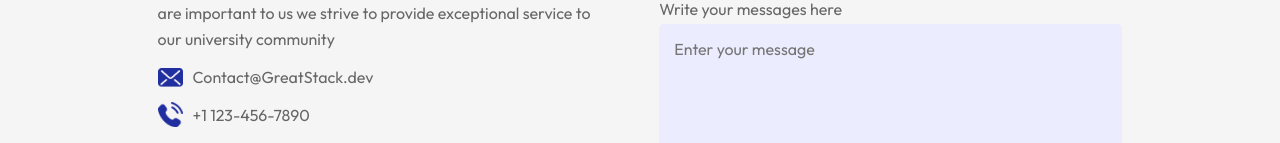
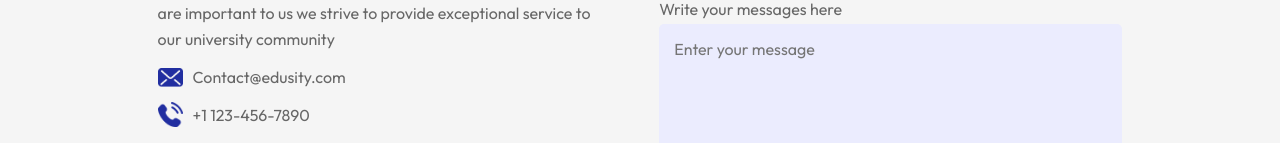
Before and after one commit to Perpetualisi/Educational-website, a React (Vite) app: page / in a window 1280 px wide. Shown: the part 3248-3391 px from the top of the page. Built offline with nearby package versions, Linux system fonts and the light colour scheme.

Commit message:
Update Contact component

```diff
--- a/src/component/Contact/Contact.jsx
+++ b/src/component/Contact/Contact.jsx
@@ -46,7 +46,7 @@ const Contact = () => {
             important to us we strive to provide exceptional service to our
             university community </p>
             <ul>
-            <li> <img src={mail_icon} alt="" />Contact@GreatStack.dev</li>
+            <li> <img src={mail_icon} alt="" />Contact@edusity.com</li>
             <li> <img src={phone_icon} alt="" />+1 123-456-7890</li>
             <li> <img src={location_icon} alt="" />77 Massachusetts Ave, Cambridge <br />MA 02139, United
             States</li>
```
